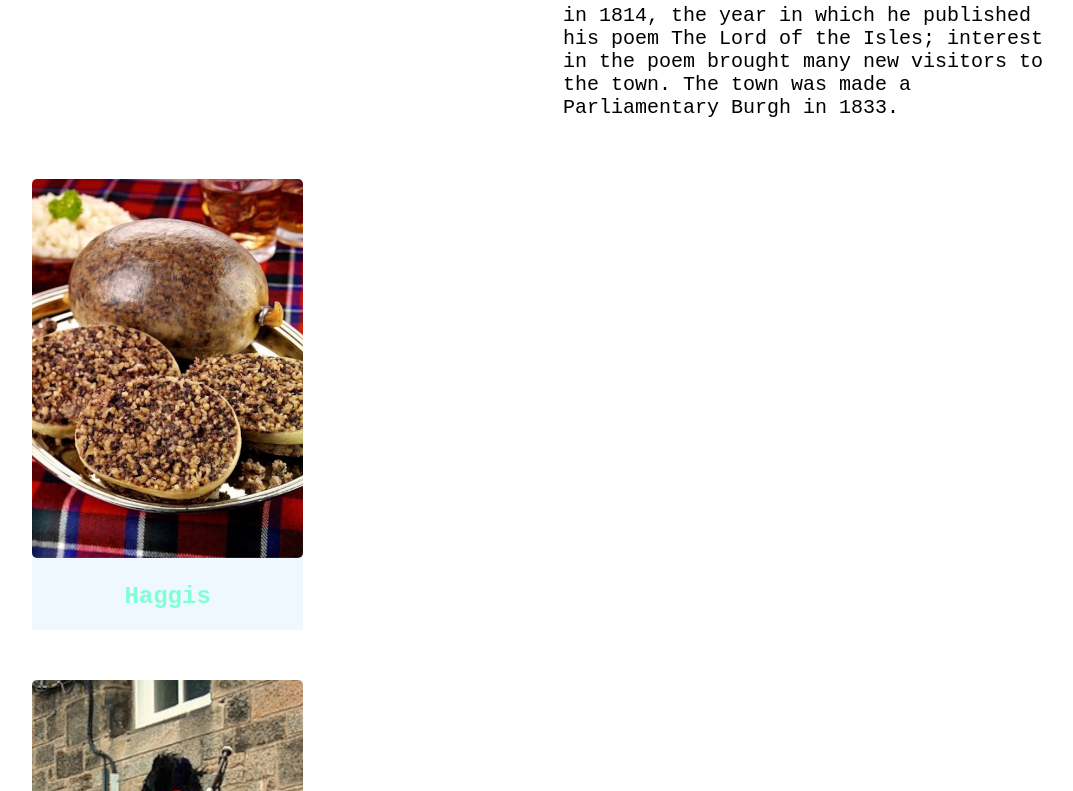
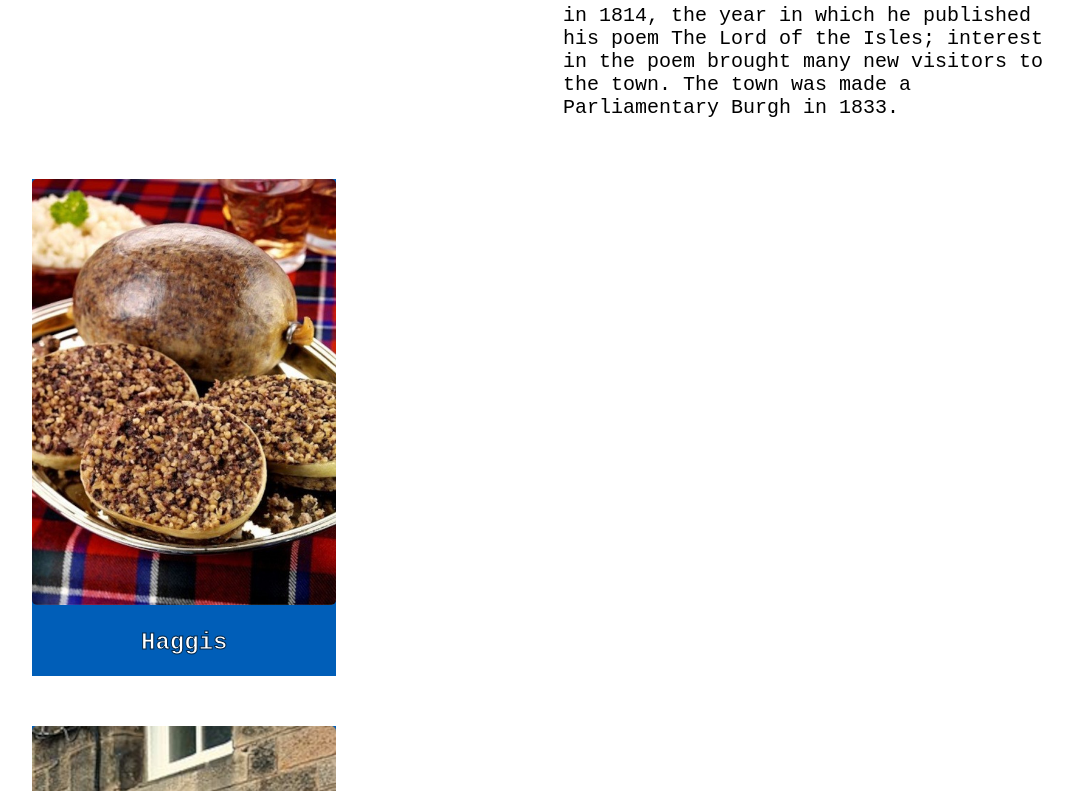
Before and after one commit to jackhaochenbai-tech/Test, a plain HTML site: page index.html in a window 1280 px wide. Shown: the part 2009-2800 px from the top of the page, without its empty margins (102-1175 px from the left). Drawn offline with Linux system fonts and the light colour scheme.

Commit message:
three columns page done

```diff
--- a/style.css
+++ b/style.css
@@ -23,6 +23,9 @@ img{
     position: absolute;
     text-align: center;
     font-size: 3rem;
+    font-weight: bold;
+    -webkit-text-stroke: 1px #005EB8;
+    text-shadow: 2px 2px 1px rgba(0, 0, 0, 0.5);
 }
 
 .two-column {
@@ -41,7 +44,7 @@ img{
 .three-column {
     display: grid;
     grid-template-columns: repeat(3, 1fr);
-      gap: 100px;
+    gap: 50px;
     width: 80%;
     margin: auto;
     margin-top: 40px;
@@ -49,10 +52,11 @@ img{
 }
 
 .card{
-    background-color: aliceblue;
+    background-color: #005EB8;
 }
 
 .card-text{
     text-align: center;
-    color: aquamarine;
+    -webkit-text-stroke: 1px #002548;
+    color: white;
 }
```
Also changed, not shown: index.html (+3 -1 lines).
